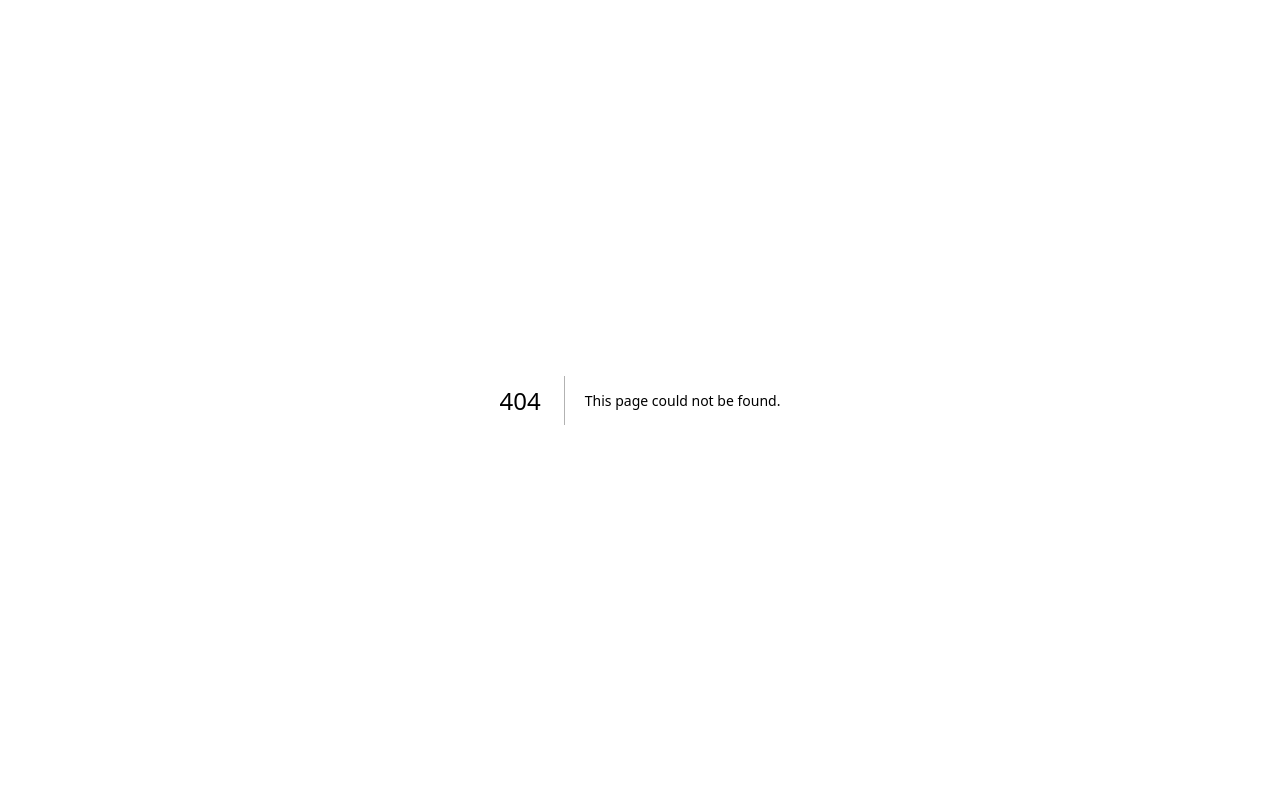
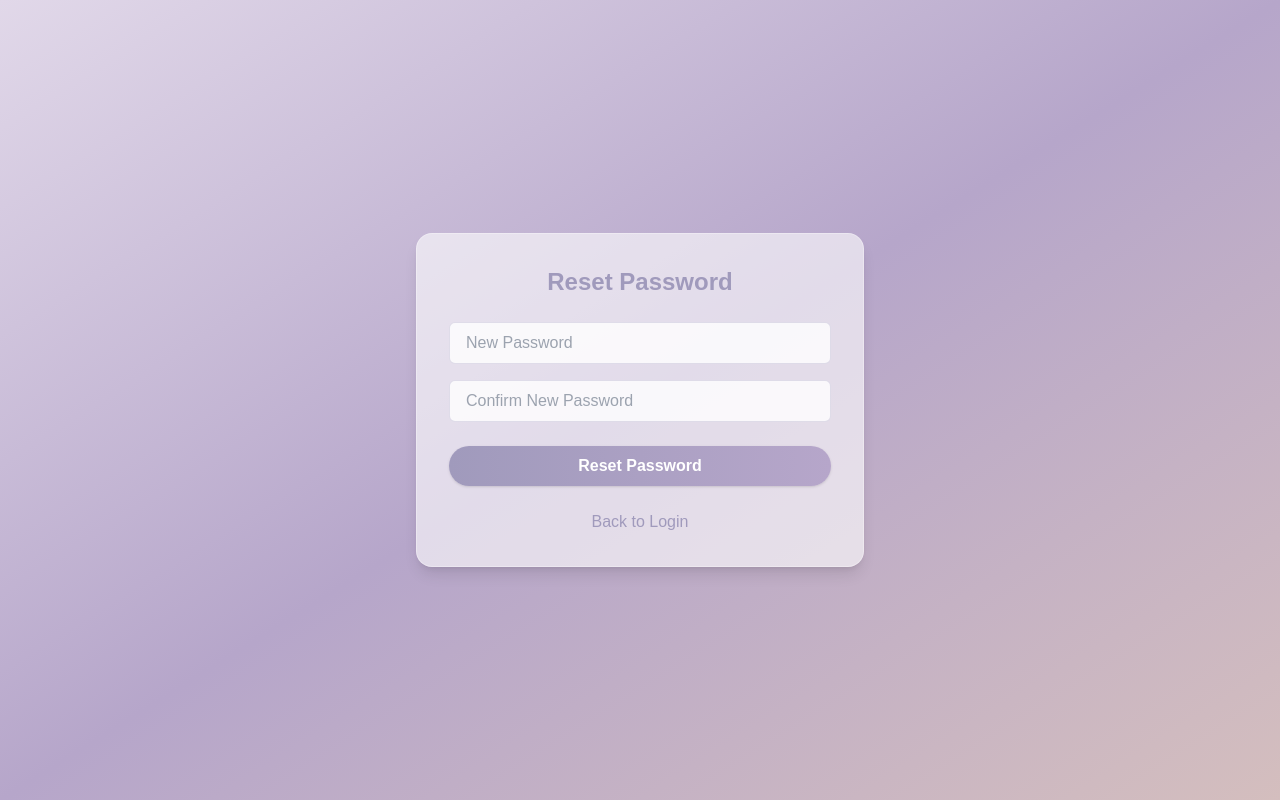
Before and after one commit to marshmallowdevz/ZAMDevs-new-repo, a Next.js app: page /auth/reset-password in a window 1280 px wide. Before the commit this address had no page. Built offline with nearby package versions, Linux system fonts and the light colour scheme.

Commit message:
Refactor mood tracking and dashboard components. Improved mood statistics display, added new visualizations for mood trends, and enhanced user interface elements for better accessibility and usability. Updated error handling and validation processes in mood submission forms.

```diff
--- /dev/null
+++ b/pages/auth/reset-password.tsx
@@ -0,0 +1,104 @@
+import { useState, useEffect } from 'react';
+import { useRouter } from 'next/router';
+import Head from 'next/head';
+import { supabase } from '../../lib/supabaseClient';
+
+export default function ResetPassword() {
+  const router = useRouter();
+  const [password, setPassword] = useState('');
+  const [confirmPassword, setConfirmPassword] = useState('');
+  const [loading, setLoading] = useState(false);
+  const [error, setError] = useState('');
+  const [success, setSuccess] = useState('');
+  const [tokenChecked, setTokenChecked] = useState(false);
+
+  // On mount, if access_token is in the hash, set it as a cookie for Supabase
+  useEffect(() => {
+    // Supabase sends the access_token in the hash fragment
+    if (typeof window !== 'undefined') {
+      const hash = window.location.hash;
+      if (hash && hash.includes('access_token')) {
+        // Convert hash to query string for Supabase
+        const params = new URLSearchParams(hash.replace('#', '?'));
+        const access_token = params.get('access_token');
+        const refresh_token = params.get('refresh_token');
+        if (access_token && refresh_token) {
+          supabase.auth.setSession({ access_token, refresh_token });
+        }
+      }
+      setTokenChecked(true);
+    }
+  }, []);
+
+  const handleReset = async (e: React.FormEvent) => {
+    e.preventDefault();
+    setError('');
+    setSuccess('');
+    if (!password || !confirmPassword) {
+      setError('Please fill in both fields.');
+      return;
+    }
+    if (password !== confirmPassword) {
+      setError('Passwords do not match.');
+      return;
+    }
+    setLoading(true);
+    const { error } = await supabase.auth.updateUser({ password });
+    setLoading(false);
+    if (error) {
+      setError(error.message);
+    } else {
+      setSuccess('Your password has been reset! You can now log in.');
+      setTimeout(() => router.push('/auth/login'), 2000);
+    }
+  };
+
+  return (
+    <>
+      <Head>
+        <title>Reset Password | Reflectly</title>
+      </Head>
+      <div className="min-h-screen flex items-center justify-center bg-gradient-to-br from-[#E1D8E9] via-[#B6A6CA] to-[#D4BEBE]">
+        <div className="bg-white/60 rounded-2xl shadow-lg p-8 w-full max-w-md border border-white/30">
+          <h2 className="text-2xl font-bold text-[#A09ABC] mb-6 text-center">Reset Password</h2>
+          {!tokenChecked ? (
+            <div className="text-center text-[#A09ABC]">Loading...</div>
+          ) : (
+            <form onSubmit={handleReset} className="flex flex-col gap-4">
+              <input
+                type="password"
+                placeholder="New Password"
+                className="rounded-md px-4 py-2 border border-[#A09ABC]/30 focus:outline-none focus:ring-2 focus:ring-[#A09ABC] bg-white/80"
+                value={password}
+                onChange={e => setPassword(e.target.value)}
+                minLength={6}
+                required
+              />
+              <input
+                type="password"
+                placeholder="Confirm New Password"
+                className="rounded-md px-4 py-2 border border-[#A09ABC]/30 focus:outline-none focus:ring-2 focus:ring-[#A09ABC] bg-white/80"
+                value={confirmPassword}
+                onChange={e => setConfirmPassword(e.target.value)}
+                minLength={6}
+                required
+              />
+              <button
+                type="submit"
+                className="mt-2 py-2 rounded-full bg-gradient-to-r from-[#A09ABC] to-[#B6A6CA] text-white font-bold text-base shadow hover:from-[#B6A6CA] hover:to-[#A09ABC] transition-all duration-300 hover:shadow-xl w-full disabled:opacity-60"
+                disabled={loading}
+              >
+                {loading ? 'Resetting...' : 'Reset Password'}
+              </button>
+            </form>
+          )}
+          {error && <div className="mt-4 text-red-600 text-center">{error}</div>}
+          {success && <div className="mt-4 text-green-600 text-center">{success}</div>}
+          <div className="mt-6 text-center">
+            <a href="/auth/login" className="text-[#A09ABC] hover:underline">Back to Login</a>
+          </div>
+        </div>
+      </div>
+    </>
+  );
+}
```
